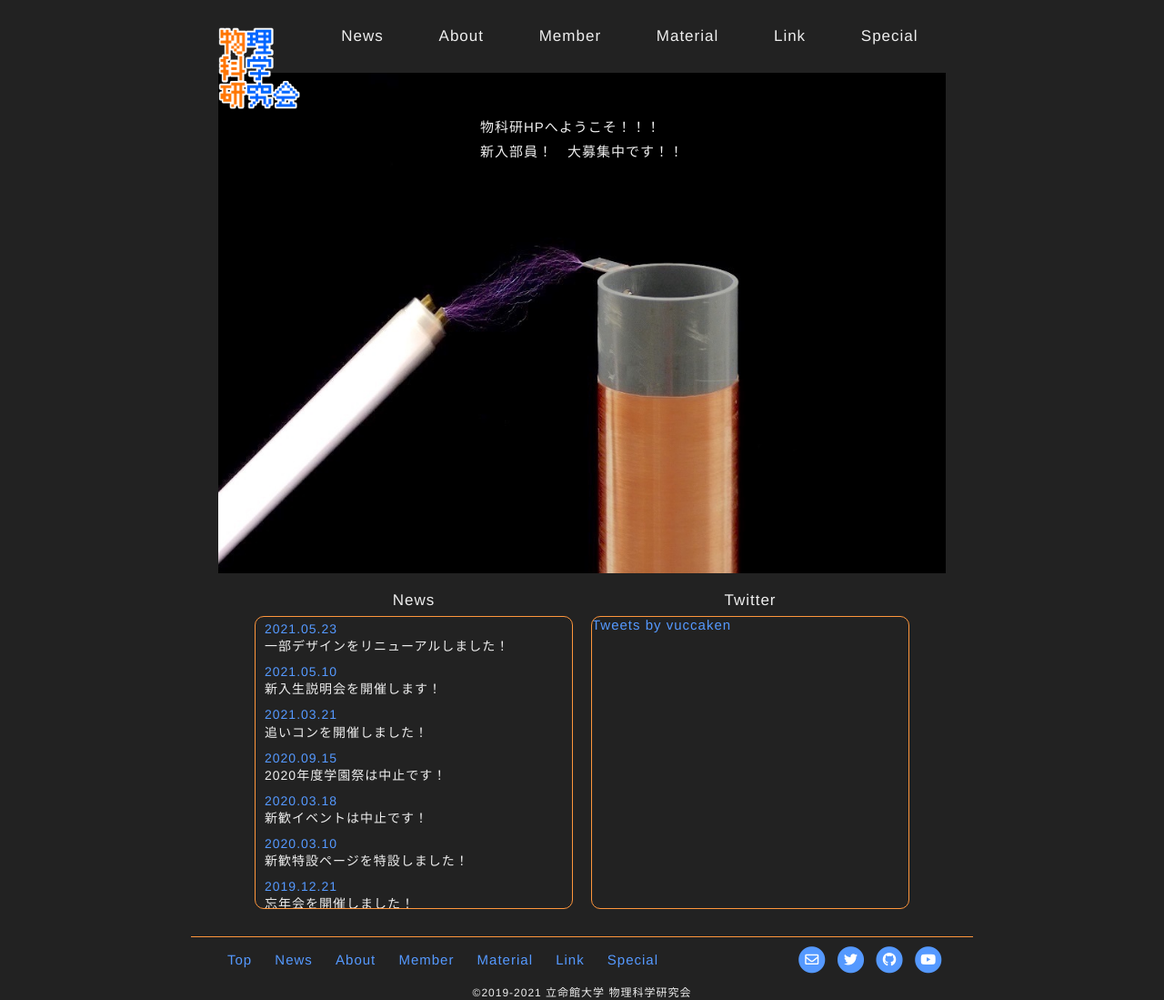
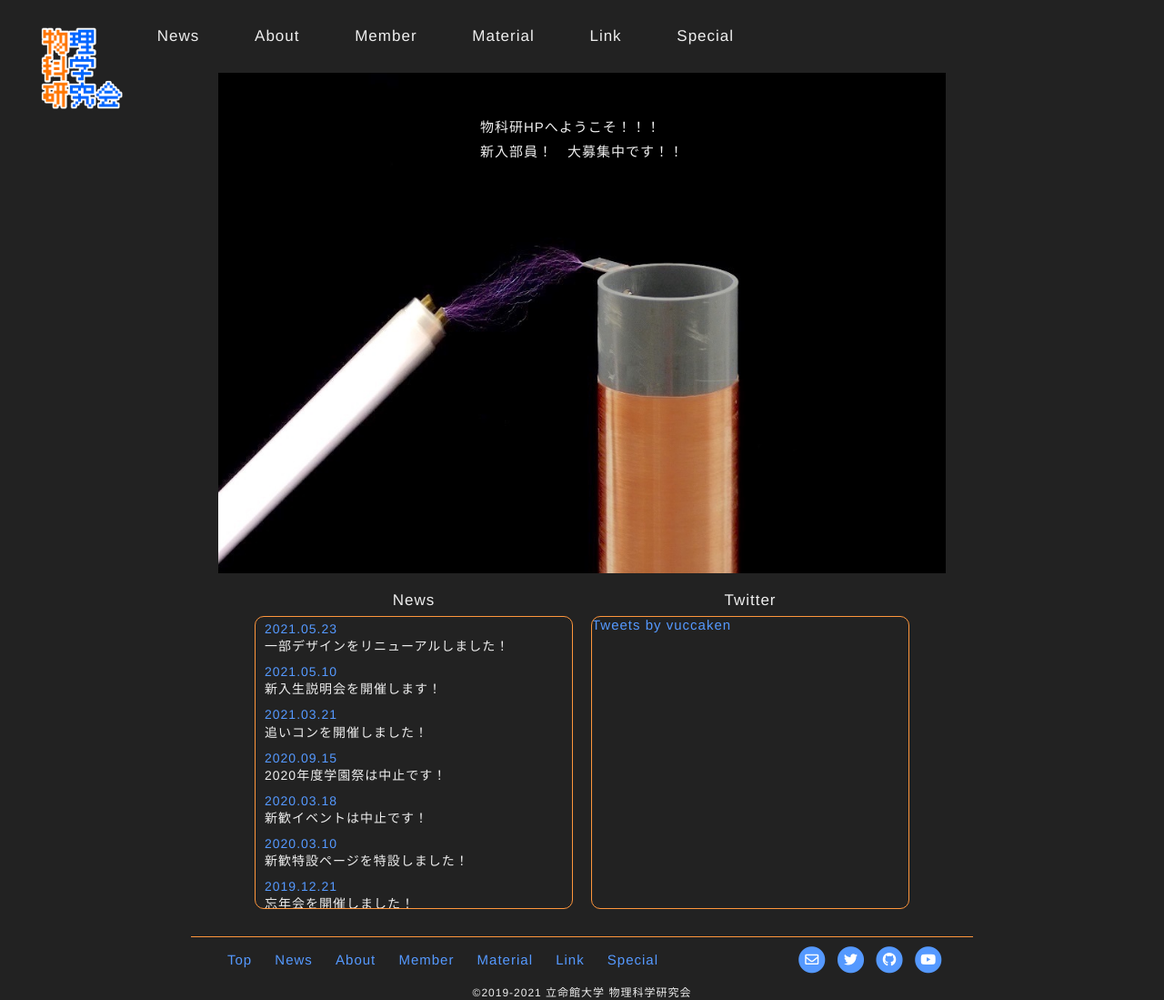
Before and after one commit to vuccaken/vuccaken.github.io, a Jekyll site: the page built from _pages/index.md, in a window 1280 px wide. Shown: the whole page at 91% size. Built offline with Jekyll 4.4.1, drawn with Linux system fonts in a browser that asks for light colours; nearby versions of some CDN libraries; comment, search, counter and statistics services are not loaded.

Commit message:
site-headerを作り直し
ロゴに関して、negative marginじゃなくてposition: absoluteを使うようにした。

```diff
--- a/_sass/_layout.scss
+++ b/_sass/_layout.scss
@@ -8,30 +8,33 @@
   margin: 0 20px;
 }
 
+//
+// Site Header
+//
 .site-header {
   // border: solid 1px gold;
   // > * {border: solid 1px aqua;}
-  margin-top: $spacing-unit;
-  display: flex;
-  gap: $spacing-unit / 2;
+  margin: $spacing-unit 0;
 }
 
-.site-logo {
-  width: 90px;
-  max-width: none;
-  margin-bottom: -100%;
-  position: relative;
+a.site-title {
+  position: absolute;
   z-index: 10;
+  padding: 0 $spacing-unit / 2;
 
-  &:hover{
+  &:hover {
     opacity: 0.9;
     transition: 100ms;
   }
 }
 
+img.site-logo {
+  max-width: none;
+  width: 90px;
+}
+
 nav.site-nav {
-  flex-grow: 1;
-  margin-bottom: $spacing-unit;
+  margin-left: 90px + $spacing-unit;
 }
 
 ul.site-nav-list {
@@ -40,7 +43,7 @@ ul.site-nav-list {
   display: flex;
   flex-wrap: wrap;
   justify-content: space-around;
-  // gap: $spacing-unit / 2;
+  gap: $spacing-unit / 2;
 
   a.page-link {
     // border: solid 1px tomato;
@@ -58,7 +61,9 @@ ul.site-nav-list {
 }
 
 
-
+//
+// Page Header
+//
 .page-title-area {
   @media screen and (max-width: 635px) {
     margin-top: -10px;
@@ -120,6 +125,10 @@ ul.site-nav-list {
   }
 }
 
+
+//
+// Page Content
+//
 main {
   // border: solid 1px greenyellow;
 }
```
